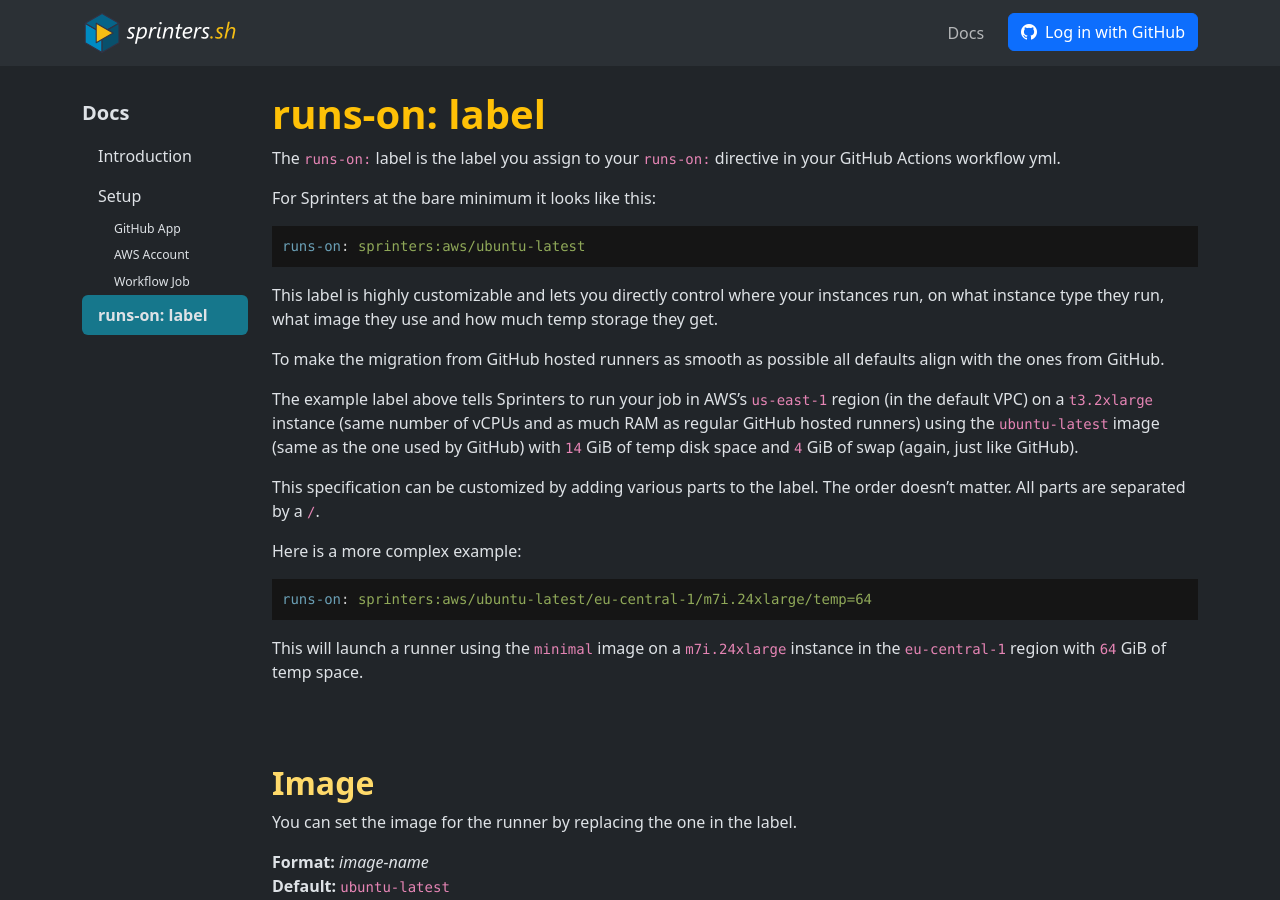
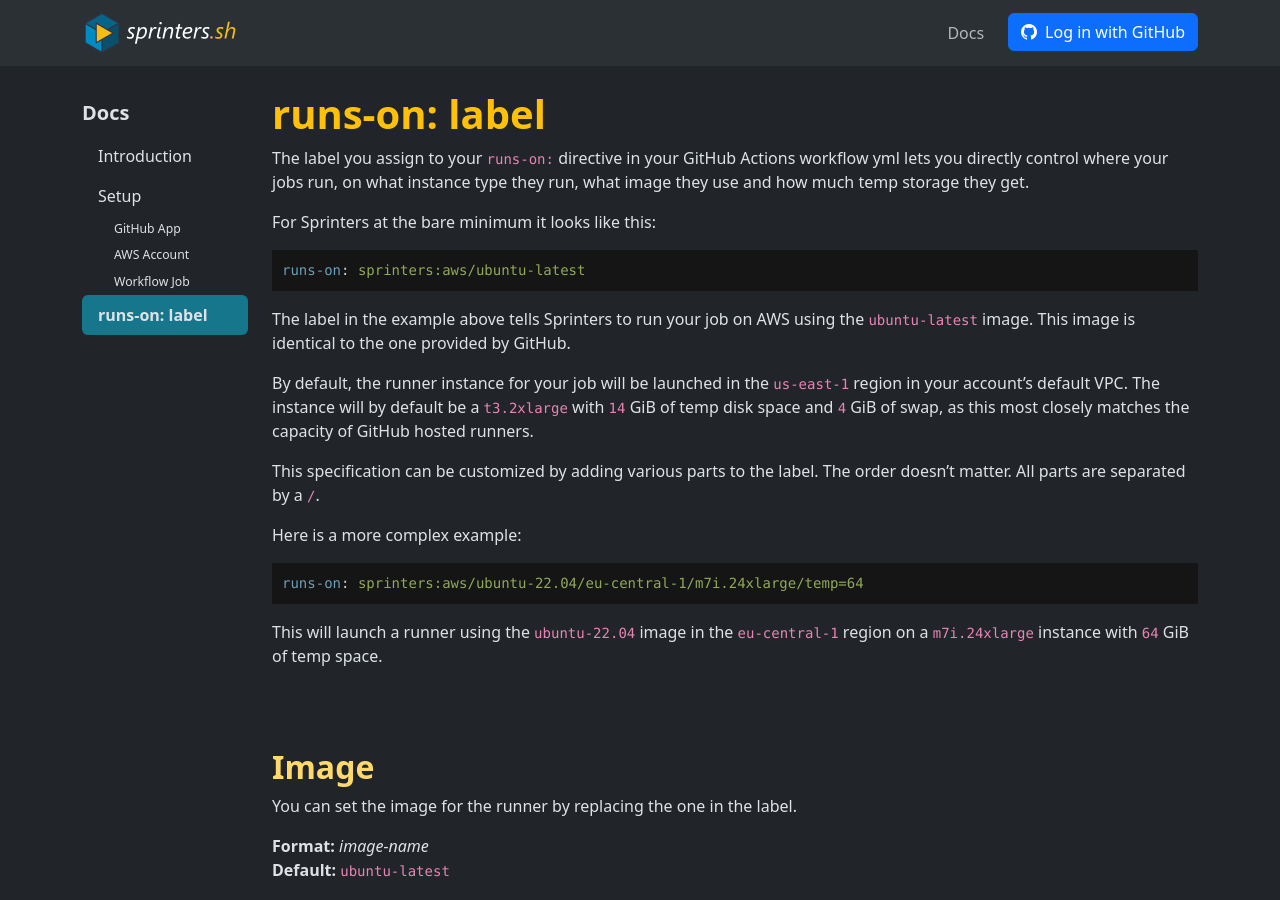
Before and after one commit to sprinters-sh/sprinters.sh, a Jekyll site: the page built from docs/label.md, in a window 1280 px wide and 900 px high. Built offline with Jekyll 4.4.1, drawn with Linux system fonts in a browser that asks for light colours; some of the changed text lies outside the part shown.

Commit message:
Documented how to change VPC

````diff
--- a/docs/label.md
+++ b/docs/label.md
@@ -2,7 +2,8 @@
 layout: docs
 title: "runs-on: label"
 ---
-The `runs-on:` label is the label you assign to your `runs-on:` directive in your GitHub Actions workflow yml.
+The label you assign to your `runs-on:` directive in your GitHub Actions workflow yml lets you directly control where
+your jobs run, on what instance type they run, what image they use and how much temp storage they get.
 
 For Sprinters at the bare minimum it looks like this:
 
@@ -10,24 +11,22 @@
 runs-on: sprinters:aws/ubuntu-latest
 ```
 
-This label is highly customizable and lets you directly control where your instances run, on what instance type they run,
-what image they use and how much temp storage they get.
+The label in the example above tells Sprinters to run your job on AWS using the `ubuntu-latest` image. This image is
+identical to the one provided by GitHub.
 
-To make the migration from GitHub hosted runners as smooth as possible all defaults align with the ones from GitHub.
-
-The example label above tells Sprinters to run your job in AWS's `us-east-1` region (in the default VPC)
-on a `t3.2xlarge` instance (same number of vCPUs and as much RAM as regular GitHub hosted runners) using
-the `ubuntu-latest` image (same as the one used by GitHub) with `14` GiB of temp disk space and `4` GiB of swap (again, just like GitHub).
+By default, the runner instance for your job will be launched in the `us-east-1`
+region in your account's default VPC. The instance will by default be a `t3.2xlarge` with `14` GiB of temp disk space and
+`4` GiB of swap, as this most closely matches the capacity of GitHub hosted runners.
 
 This specification can be customized by adding various parts to the label. The order doesn't matter. All parts are separated by a `/`.
 
 Here is a more complex example:
 
 ```yaml
-runs-on: sprinters:aws/ubuntu-latest/eu-central-1/m7i.24xlarge/temp=64
+runs-on: sprinters:aws/ubuntu-22.04/eu-central-1/m7i.24xlarge/temp=64
 ```
 
-This will launch a runner using the `minimal` image on a `m7i.24xlarge` instance in the `eu-central-1` region with `64` GiB of temp space.
+This will launch a runner using the `ubuntu-22.04` image in the `eu-central-1` region on a `m7i.24xlarge` instance with `64` GiB of temp space.
 
 {% include h2.html text="Image" %}
 You can set the image for the runner by replacing the one in the label.
@@ -69,22 +68,22 @@
 runs-on: sprinters:aws/minimal/eu-central-1
 ```
 
-{% include h2.html text="AWS Subnet ID" %}
-Within an AWS region, you can set the AWS region where to launch the runner by appending it to the label.
+{% include h2.html text="AWS VPC / Subnet ID" %}
+Within an AWS region, you can pick the subnet in the VPC of your choice where to launch the runner by appending the subnet ID to the label.
 
 **Format:** _aws-subnet-id_\
 **Default:** _random subnet of the default VPC of the selected region_
 
 {% include h3.html text="Example" %}
-To set the subnet to `subnet-0123456789abcdef0` in the `eu-central-1` region and run using the `minimal` image, change the label to:
+To use the `subnet-0123456789abcdef0` subnet, change the label to:
 
 ```yaml
-runs-on: sprinters:aws/minimal/eu-central-1/subnet-0123456789abcdef0
+runs-on: sprinters:aws/ubuntu-latest/subnet-0123456789abcdef0
 ```
 
 {% include h2.html text="AWS Instance Type" %}
 You can set the AWS EC2 instance type on which launch the runner by appending it to the label.
-s
+
 **Format:** _aws-instance-type_\
 **Default:** `t3.2xlarge`
 
````
